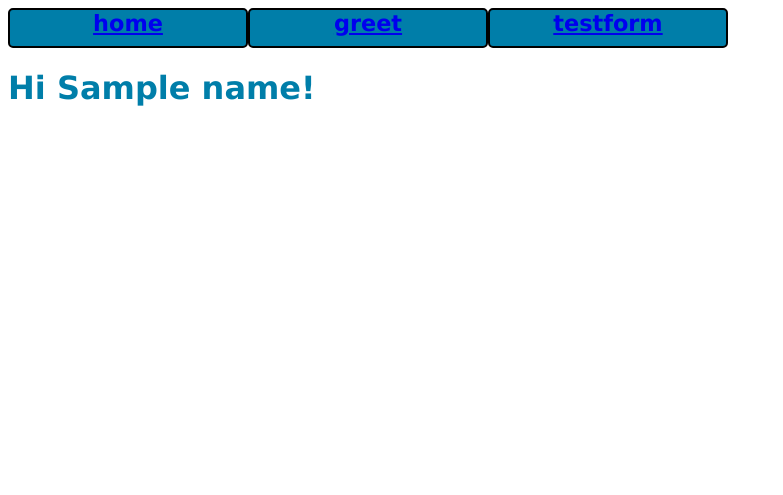
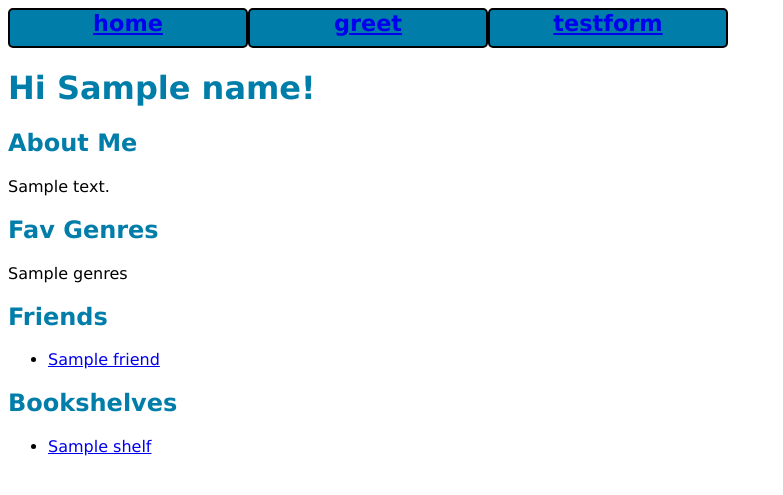
Before and after one commit to terriliu/wellesley-reads, a Flask app: template draft/templates/user_profile.html in a window 1280 px wide. Shown: the top 495 px of the page, without its empty margins (0-783 px from the left). Run offline with Flask 2, Linux system fonts and the light colour scheme; the template is opened without the code that fills it: most values are stand-ins (such as "Sample title", 1, 10 or a date in 2020).

Commit message:
created user profile page

```diff
--- a/draft/templates/user_profile.html
+++ b/draft/templates/user_profile.html
@@ -2,4 +2,24 @@
 
 {% block main_content %}
 <h1>Hi {{name}}!</h1>
+
+<h2>About Me</h2>
+<p>{{bio}}</p>
+
+<h2>Fav Genres</h2>
+<p>{{genres}}</p>
+
+<h2>Friends</h2>
+<ul>
+    {% for friend in friends %}
+    <li><a href="{{ url_for('.user_profile', uid=friend.get('uid')) }}">{{friend.get('uname')}}</a></li>
+    {% endfor %}
+</ul>
+
+<h2>Bookshelves</h2>
+<ul>
+    {% for shelf in shelves %}
+    <li><a href="{{ url_for('.display_shelf', shelf_id=shelf.get('shelf_id')) }}">{{shelf.get('shelf_name')}}</a></li>
+    {% endfor %}
+</ul>
 {% endblock %}
```
Also changed, not shown: draft/templates/book.html (added, +10 -0 lines), draft/templates/bookshelf.html (added, +10 -0 lines).
